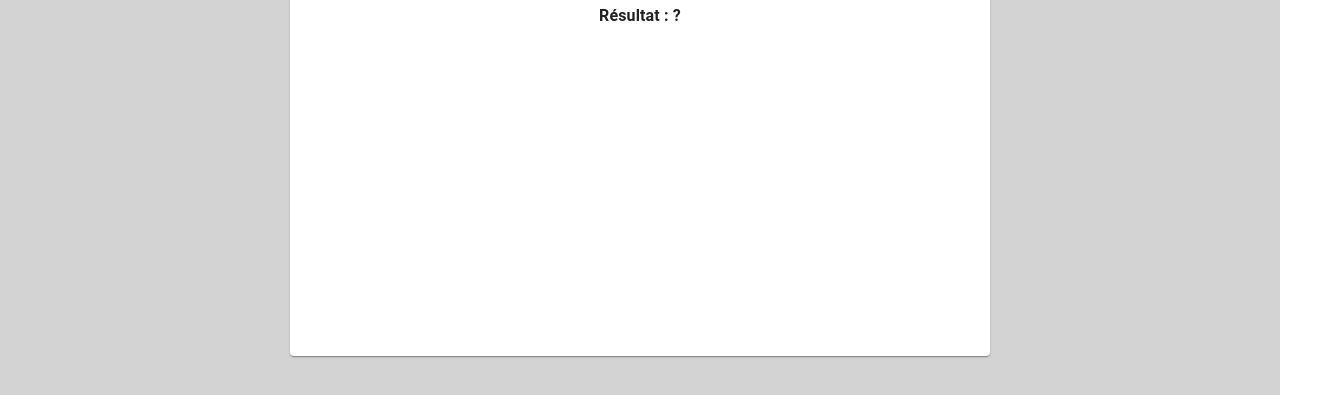
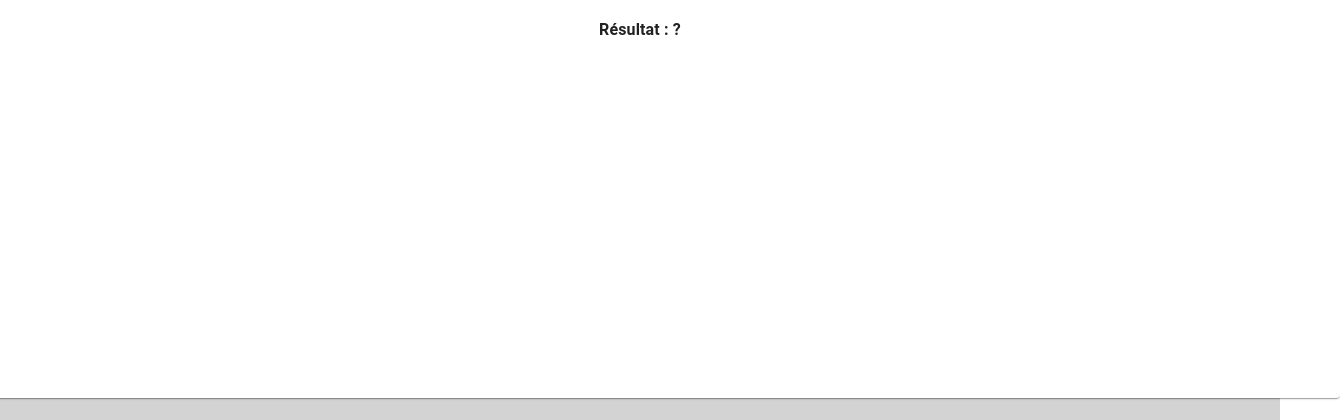
Before and after one commit to JosquinH/Dice-Binomial-Probs, a React (Create React App) app: page / in a window 1280 px wide. Shown: the part 456-876 px from the top of the page, 1340 px wide, since content can reach past the window. Before the commit the page ends 851 px from the top, so only its background shows below. Built offline with nearby package versions, Linux system fonts and the light colour scheme.

Commit message:
:sparkles: Réglage bug

```diff
--- a/src/components/ResultComponent.jsx
+++ b/src/components/ResultComponent.jsx
@@ -98,7 +98,7 @@ const ResultComponent = (props) => {
                             }}
                             legendToggle
                         />
-                    </div> : null
+                    </div> : <div style={{ height: height, width: width }}></div>
 
                 }
             </Box>
--- a/src/components/utils.js
+++ b/src/components/utils.js
@@ -1,3 +1,4 @@
+
 /**
  * Calcul des probabilités de succès. Elles sont calculé avec une loi binomial dont les chances de succès sont  1 - diceMinValue/diceNumberOfFaces
  * Le nombre d'épreuve (n) est diceNumber et le nombre de succès (k) est numberOfSuccess
@@ -27,6 +28,8 @@ export const computeProbs = ({ diceNumberOfFaces, diceNumber, numberOfSuccess, d
 
     for (let k = 0; k <= diceNumber; ++k) {
 
+        if (k === diceNumber) cur_PE = 1
+
         const curProb = curBinomialCoefficient * cur_PS * cur_PE
 
         table_single_probs.push(curProb)
@@ -44,13 +47,6 @@ export const computeProbs = ({ diceNumberOfFaces, diceNumber, numberOfSuccess, d
         --curN
     }
 
-    // Cas extrème si le succès est certain
-
-    if (pE === 0) {
-        table_single_probs[diceNumber] = 1
-        res = 1
-    }
-
     return ({
         res,
         table_single_probs,
```
